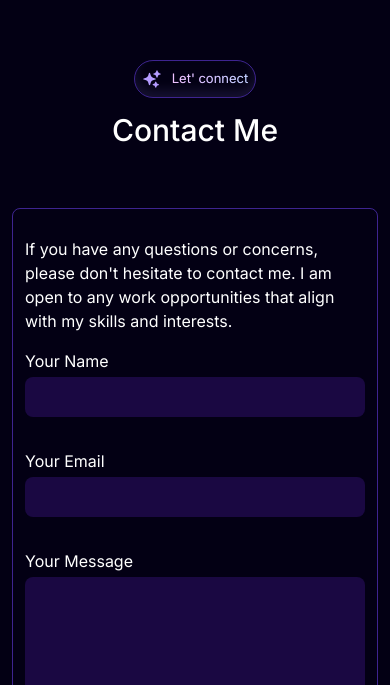
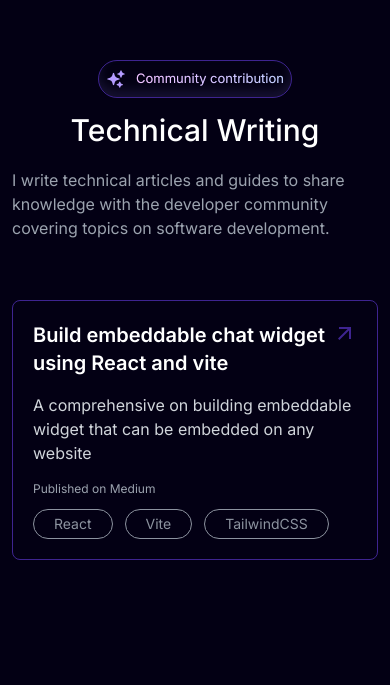
Before and after one commit to isaacmain254/my-website, a Next.js app: page / in a window 390 px wide. Shown: the part 8179-8864 px from the top of the page. Built offline with nearby package versions, Linux system fonts and the light colour scheme; a web font is replaced by a local one.

Commit message:
feat(ui): add featured blog section

```diff
--- a/app/page.tsx
+++ b/app/page.tsx
@@ -6,6 +6,7 @@ import { AboutMe } from "../components/main/about-me";
 import ProjectPhase from "@/components/main/project-phase";
 import Contact from "@/components/main/contact";
 import { FeaturedProjects } from "@/components/main/featured-projects";
+import { FeaturedBlogs } from "@/components/main/featuredBlogs";
 
 export default function Home() {
   return (
@@ -18,6 +19,7 @@ export default function Home() {
         <Experience />
         {/* <Encryption /> */}
         <FeaturedProjects />
+        <FeaturedBlogs />
         <Contact />
         {/* <div className="text-transparent bg-clip-text bg-gradient-to-r from-purple-500 to-cyan-500">Have a gig for me in mind..? Let's build something together</div> */}
       </div>
--- /dev/null
+++ b/components/main/featuredBlogs.tsx
@@ -0,0 +1,81 @@
+"use client";
+
+import { motion } from "framer-motion";
+import { SparklesIcon } from "@heroicons/react/24/solid";
+import { slideInFromLeft } from "@/lib/motion";
+import Link from "next/link";
+import { FEATURED_BLOGS } from "@/constants";
+import { MdOutlineArrowOutward } from "react-icons/md";
+
+export const FeaturedBlogs = () => {
+  return (
+    <section id="blogs" className=" py-20 w-full lg:w-[80%] mx-auto px-3">
+      <div className="w-full flex flex-col items-center justify-center mb-10">
+        <div className="Welcome-box py-[8px] px-[7px] border border-[#7042f88b] opacity-[0.9]]">
+          <SparklesIcon className="text-[#b49bff] mr-[10px] h-5 w-5" />
+          <span className="Welcome-text text-[13px]">
+            Community contribution
+          </span>
+        </div>
+
+        <h2 className="text-[30px] text-white font-medium mt-[10px] text-center mb-[15px]">
+          Technical Writing
+        </h2>
+        <p className="text-[#9ca3af] text-base">
+          I write technical articles and guides to share knowledge with the
+          developer community covering topics on software development.
+        </p>
+      </div>
+      <div className="grid grid-cols-1 md:grid-cols-2 lg:grid-cols-3 gap-10 items-center py-5">
+        {FEATURED_BLOGS.map((blog, index) => (
+          <div
+            key={index}
+            className="flex flex-col justify-between border border-[#7042f88b] rounded-lg p-5 h-full"
+          >
+            <div>
+              <div className="flex justify-between items-start mb-4">
+                <h3 className="text-xl font-semibold text-white">
+                  {blog.title}
+                </h3>
+                <Link
+                  href={blog.link}
+                  target="_blank"
+                  rel="noreferrer noopener"
+                  aria-label="Read more on the article"
+                  className="text-[#7042f88b] text-2xl"
+                >
+                  <MdOutlineArrowOutward />
+                </Link>
+              </div>
+              <p className="text-gray-300 text-base mb-4">{blog.description}</p>
+            </div>
+            <div className="text-xs text-gray-400 mb-3">
+              Published on {blog.publisher}
+            </div>
+            <ul className="flex flex-wrap gap-3 mt-auto text-sm">
+              {blog.technologies.map((technology, index) => (
+                <li
+                  key={index}
+                  className="text-[#9ca3af] border border-[#9ca3af] px-5 py-1 rounded-full opacity-[0.9]"
+                >
+                  {technology}
+                </li>
+              ))}
+            </ul>
+          </div>
+        ))}
+      </div>
+      {/* <motion.div
+        variants={slideInFromLeft(1)}
+        className="w-full flex justify-center pt-10"
+      >
+        <Link
+          href="/projects"
+          className="button-primary  py-2 px-5 text-center text-white cursor-pointer rounded-lg "
+        >
+          View All Projects
+        </Link>
+      </motion.div> */}
+    </section>
+  );
+};
--- a/constants/index.ts
+++ b/constants/index.ts
@@ -297,6 +297,10 @@ export const NAV_LINKS = [
     link: "/#projects",
   },
   {
+    title: "Blogs",
+    link: "/#blogs",
+  },
+  {
     title: "Contact Me",
     link: "/#contact-me",
   },
@@ -379,3 +383,14 @@ export const FEATURED_PROJECTS: FeaturedProjectsProps[] = [
     label: "Client",
   }
 ];
+
+export const FEATURED_BLOGS = [
+  {
+    title: "Build embeddable chat widget using React and vite",
+    description:
+      "A comprehensive on building embeddable widget that can be embedded on any website",
+    technologies: ["React", "Vite", "TailwindCSS"],
+    publisher: "Medium",
+    link: "https://medium.com/@isaacmain72/build-your-own-chatbot-widget-using-react-and-vite-ee6c3e2d96d0"
+  },
+];
```
